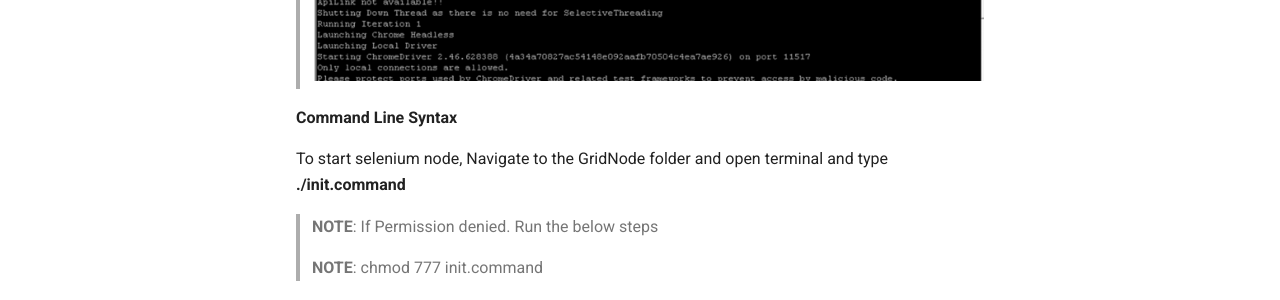
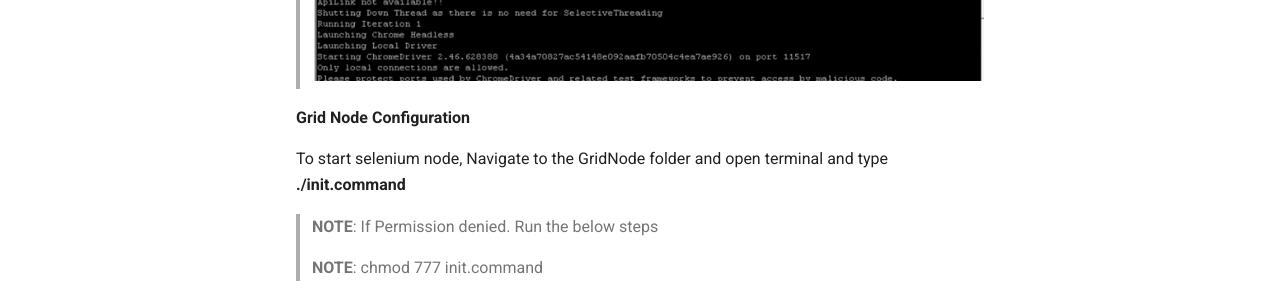
Before and after one commit to CognizantQAHub/Cognizant-Intelligent-Test-Scripter-Helpdoc, an MkDocs documentation site: the page built from docs/faq/linux.md, in a window 1280 px wide and 900 px high, scrolled down 2130 px. Shown: the part 530-830 px from the top of the window. Built offline with MkDocs 1.6.1 and Material for MkDocs 9.7.7, drawn with Linux system fonts in a browser that asks for light colours; comment, search, counter and statistics services are not loaded; old or Windows-style settings are respelled for this version of MkDocs.

Commit message:
Grid doc

```diff
--- a/docs/faq/linux.md
+++ b/docs/faq/linux.md
@@ -63,7 +63,7 @@
 
 > ![](faqImage\run_cmd.png)
 
-**Command Line Syntax**
+**Grid Node Configuration**
 
 To start selenium node, Navigate to the GridNode folder and open terminal and type **./init.command**
 
```
